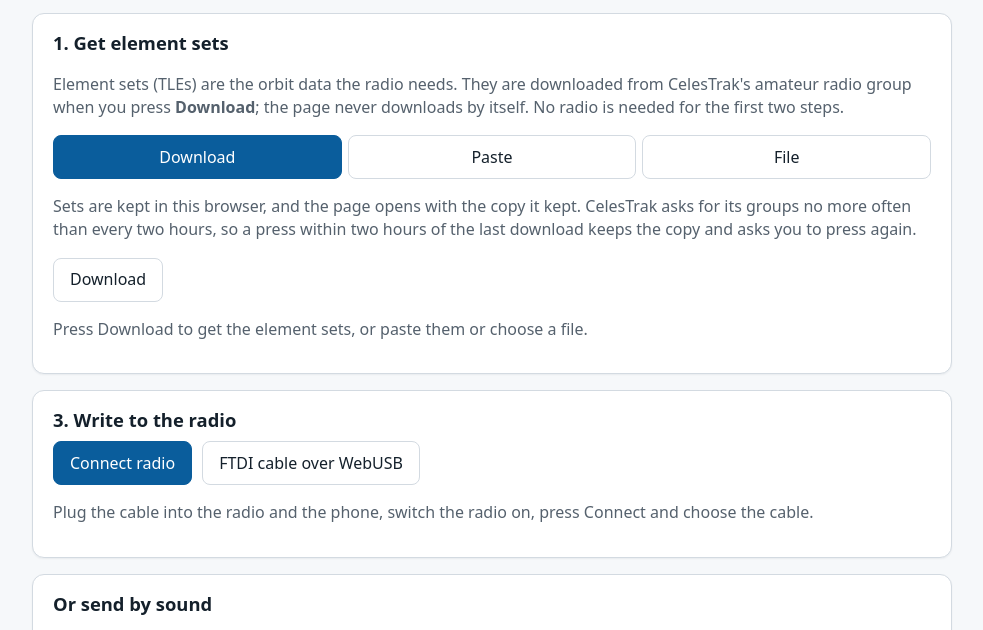
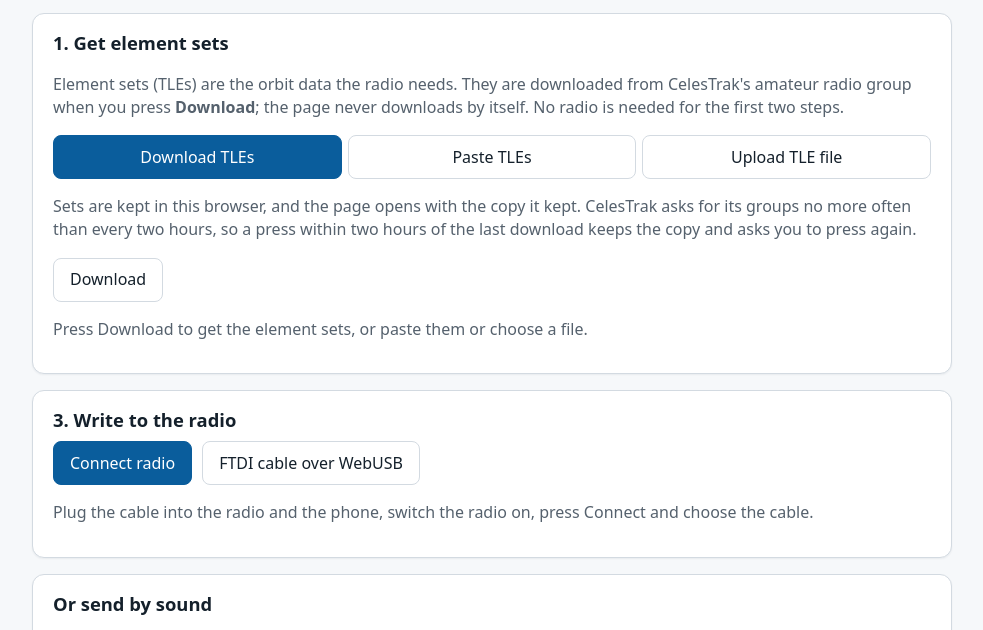
Before and after one commit to MabeCr/sat-tle-tools, a website with bundled scripts: page index.html in a window 1280 px wide. Shown: the part 116-746 px from the top of the page, without its empty margins (148-1131 px from the left). Built offline with nearby package versions, Linux system fonts and the light colour scheme.

Commit message:
Page: name the three sources Download TLEs, Paste TLEs and Upload TLE file
The Download tab sat above a Download button. The tabs now say what each source is.

Co-Authored-By: Claude Sonnet 5.5 <noreply@anthropic.com>
Claude-Session: https://claude.ai/code/session_01MdiBNQ6CEoU6TQqfu2kZeZ

```diff
--- a/index.html
+++ b/index.html
@@ -24,9 +24,9 @@
 	<h2>1. Get element sets</h2>
 	<p class="muted">Element sets (TLEs) are the orbit data the radio needs. They are downloaded from CelesTrak's amateur radio group when you press <strong>Download</strong>; the page never downloads by itself. No radio is needed for the first two steps.</p>
 	<div class="tabs" role="tablist">
-		<button role="tab" data-src="net" aria-selected="true">Download</button>
-		<button role="tab" data-src="paste" aria-selected="false">Paste</button>
-		<button role="tab" data-src="file" aria-selected="false">File</button>
+		<button role="tab" data-src="net" aria-selected="true">Download TLEs</button>
+		<button role="tab" data-src="paste" aria-selected="false">Paste TLEs</button>
+		<button role="tab" data-src="file" aria-selected="false">Upload TLE file</button>
 	</div>
 	<div id="src-net" class="src">
 		<p class="muted">Sets are kept in this browser, and the page opens with the copy it kept. CelesTrak asks for its groups no more often than every two hours, so a press within two hours of the last download keeps the copy and asks you to press again.</p>
```
Also changed, not shown: README.md.
